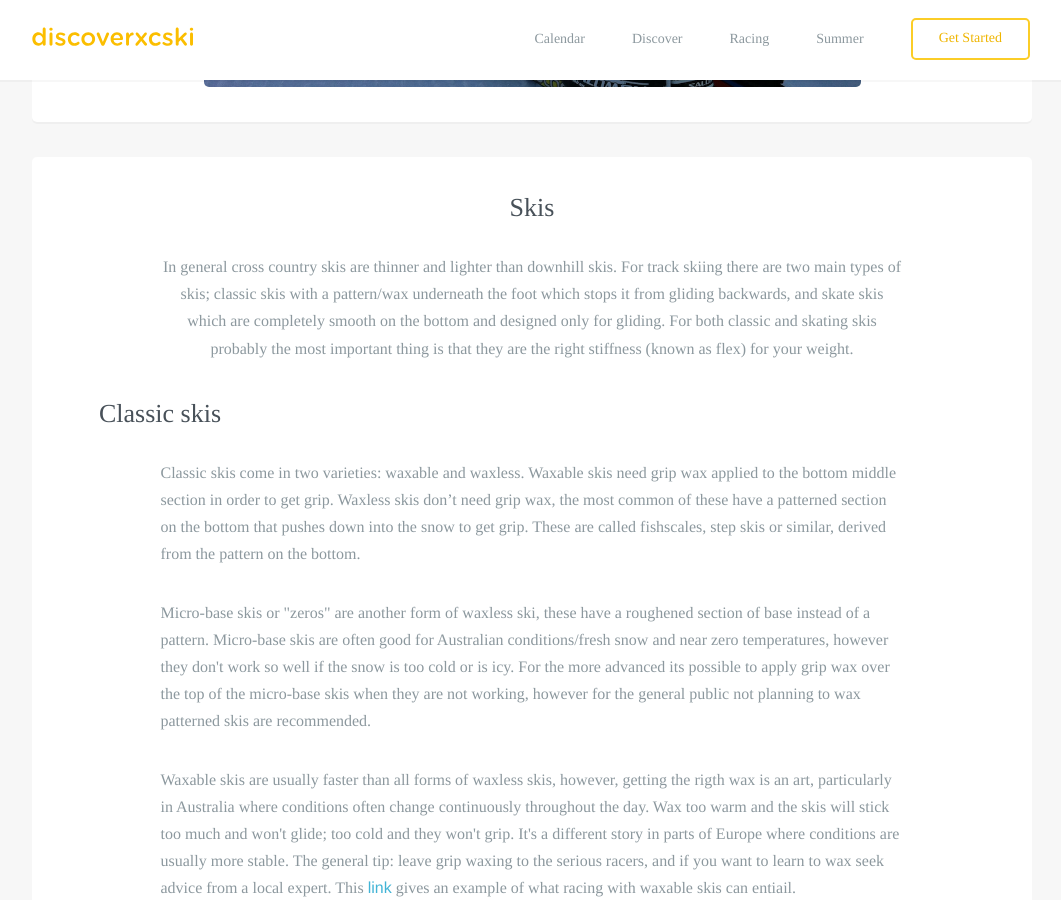
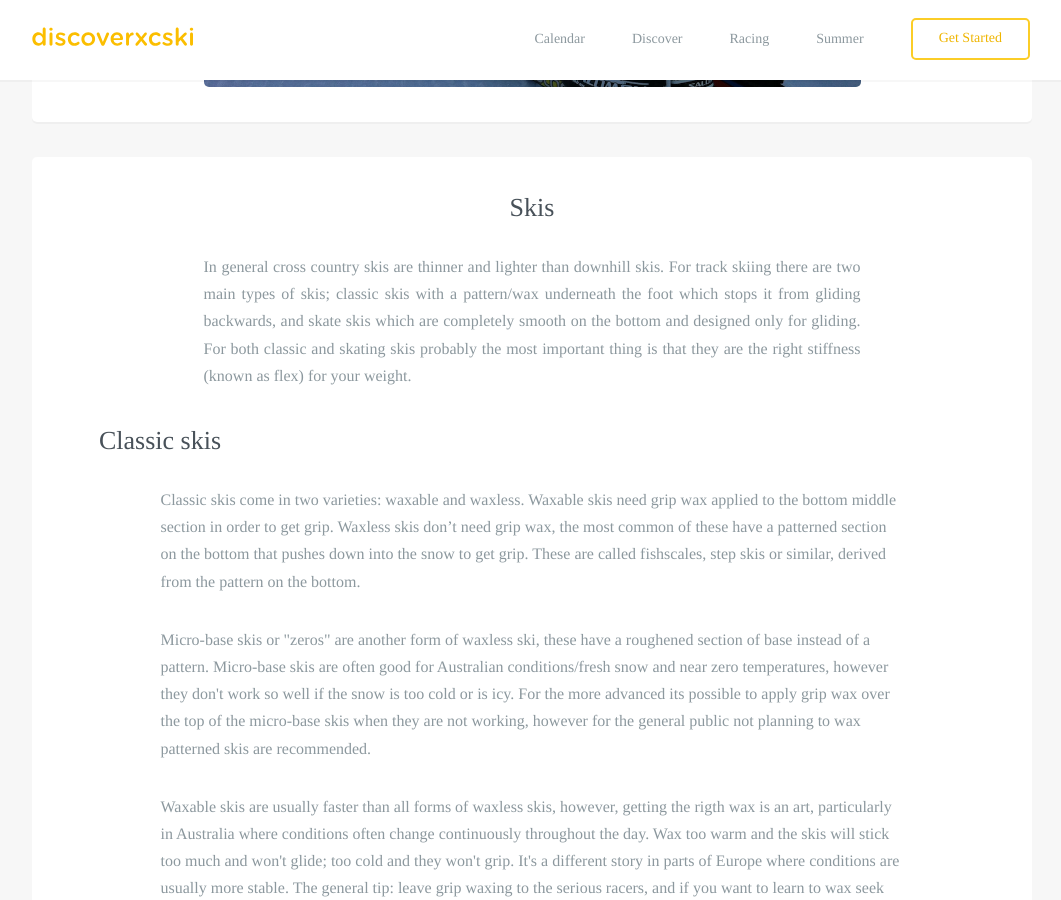
Before and after one commit to robcatto/robcatto.github.io, a Jekyll site: the page built from get-started/equipment/index.html, in a window 1280 px wide and 900 px high, scrolled down 755 px. Shown: the whole window, without its empty margins (108-1169 px from the left). Built offline with Jekyll 4.4.1, drawn with Linux system fonts in a browser that asks for light colours; some web fonts are replaced; Markdown is read by kramdown in place of the engine named in the settings.

Commit message:
Update index.html

```diff
--- a/get-started/equipment/index.html
+++ b/get-started/equipment/index.html
@@ -46,7 +46,7 @@ layout: default
 
                          <section class="mobile_section">
                     <h3>Skis</h3>
-                    <p class="left__aligned-p">In general cross country skis are thinner and lighter than downhill skis.  For track skiing there are two main types of skis; classic skis with a pattern/wax underneath the foot which stops it from gliding backwards, and skate skis which are completely smooth on the bottom and designed only for gliding. For both classic and skating skis probably the most important thing is that they are the right stiffness (known as flex) for your weight.
+                    <p class="left__aligned--p">In general cross country skis are thinner and lighter than downhill skis.  For track skiing there are two main types of skis; classic skis with a pattern/wax underneath the foot which stops it from gliding backwards, and skate skis which are completely smooth on the bottom and designed only for gliding. For both classic and skating skis probably the most important thing is that they are the right stiffness (known as flex) for your weight.
                 <h3 align=left>Classic skis</h3>
                     <p align=left>Classic skis come in two varieties: waxable and waxless. Waxable skis need grip wax applied to the bottom middle section in order to get grip. Waxless skis don’t need grip wax, the most common of these have a patterned section on the bottom that pushes down into the snow to get grip. These are called fishscales, step skis or similar, derived from the pattern on the bottom.
                     <p align=left>Micro-base skis or "zeros" are another form of waxless ski, these have a roughened section of base instead of a pattern. Micro-base skis are often good for Australian conditions/fresh snow and near zero temperatures, however they don't work so well if the snow is too cold or is icy. For the more advanced its possible to apply grip wax over the top of the micro-base skis when they are not working, however for the general public not planning to wax patterned skis are recommended.
```
